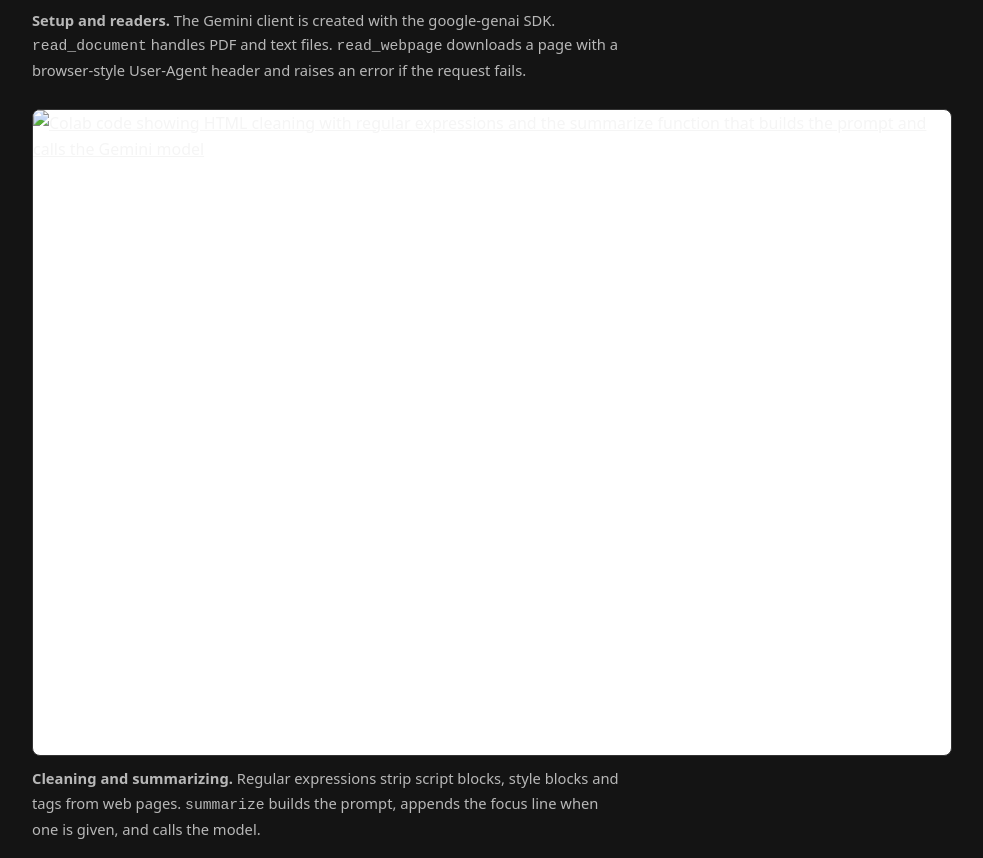
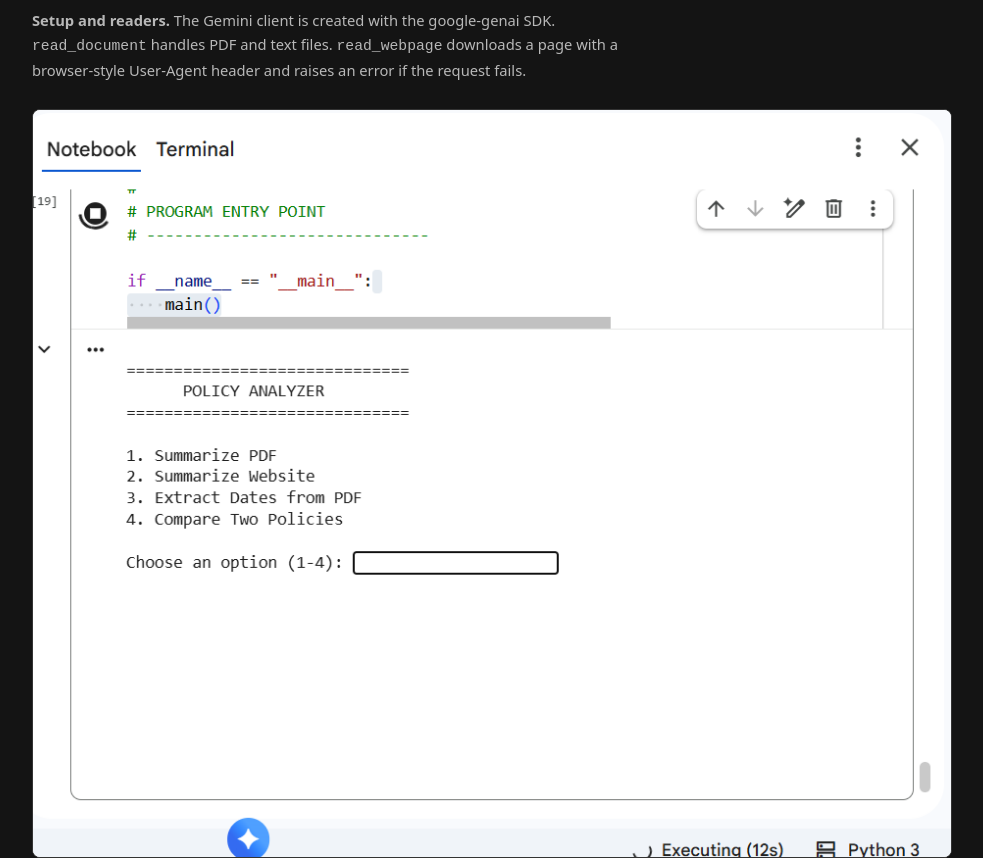
Before and after one commit to BavishyaaK/sqlportfolio, a plain HTML site: page aiagent.html in a window 1280 px wide. Shown: the part 2260-3118 px from the top of the page, without its empty margins (148-1131 px from the left). Drawn offline with Linux system fonts and the light colour scheme.

Commit message:
Update aiagent.html

```diff
--- a/aiagent.html
+++ b/aiagent.html
@@ -139,7 +139,7 @@ Download Project Write-Up
     </figure>
 
     <figure>
-      <a href="output1.png" target="_blank" rel="noopener"><img src="agent-code-2.png" width="1032" height="726" alt="Colab code showing HTML cleaning with regular expressions and the summarize function that builds the prompt and calls the Gemini model"></a>
+      <a href="output1.png" target="_blank" rel="noopener"><img src="output1.png" width="1032" height="726" alt="Colab code showing the output obtained by calling the Gemini model"></a>
       <figcaption><strong>Cleaning and summarizing.</strong> Regular expressions strip script blocks, style blocks and tags from web pages. <code>summarize</code> builds the prompt, appends the focus line when one is given, and calls the model.</figcaption>
     </figure>
   </section>
```
